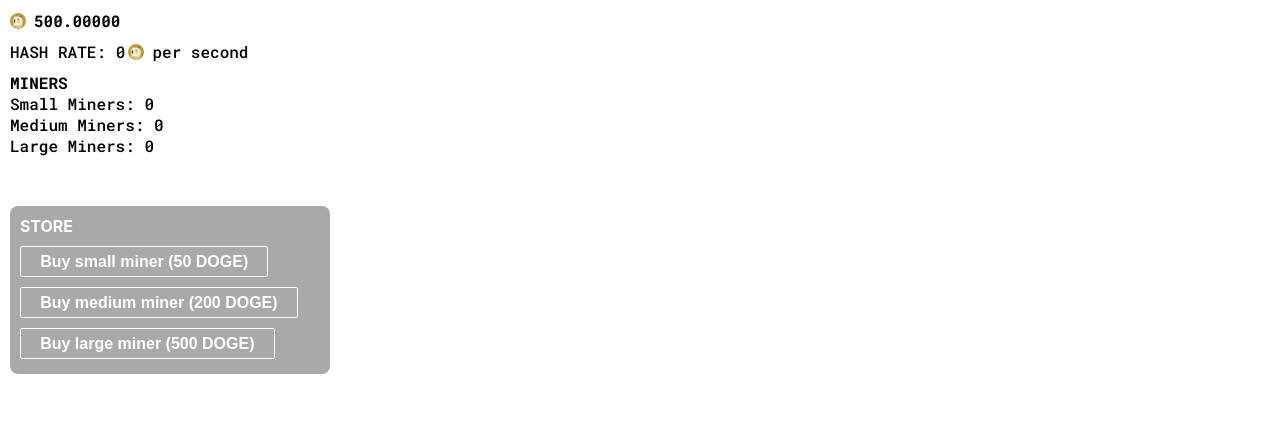
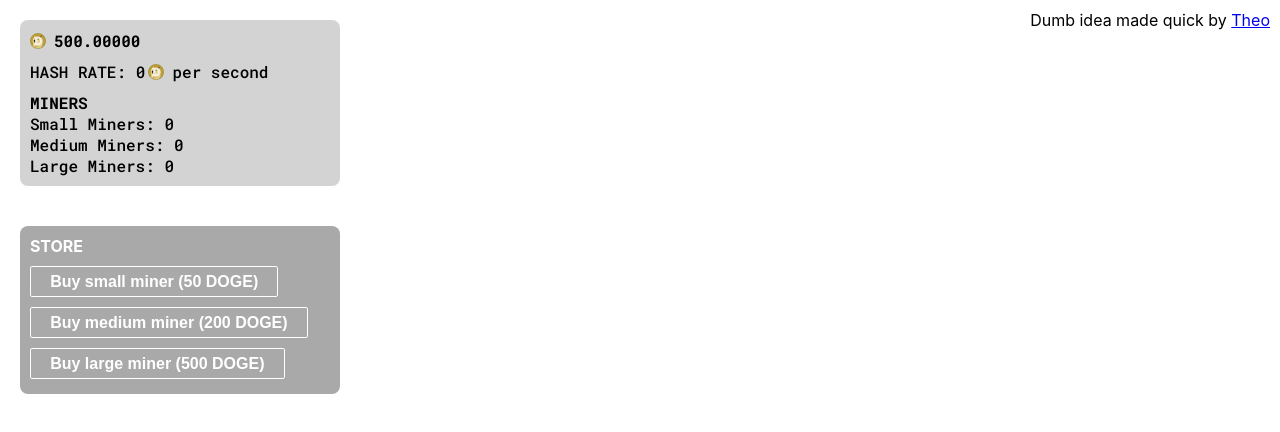
Before and after one commit to t3dotgg/dogecoin-simulator, a React (Vite) app: page / in a window 1280 px wide. Shown: the top 432 px of the page. Built offline with nearby package versions, Linux system fonts and the light colour scheme.

Commit message:
Dev panel, ui tidyup, theo ad

```diff
--- a/src/Game.tsx
+++ b/src/Game.tsx
@@ -1,18 +1,25 @@
 import React from "react";
+import { DevPanel } from "./dev/panel";
 import { useGameRunner } from "./engine/runtime";
 import { MinerMarket } from "./interface/miner-market";
+import { PhaseTwo } from "./interface/phase-two";
 import { MyStuff } from "./interface/stuff";
+import { AdForTheo } from "./interface/theo-ad";
 
 function Game() {
   useGameRunner();
 
   return (
-    <div style={{ padding: 10 }}>
-      <header className="App-header">
-        <MyStuff />
+    <div className="gamescreen">
+      <MyStuff />
 
-        <MinerMarket />
-      </header>
+      <MinerMarket />
+
+      <PhaseTwo />
+
+      <DevPanel />
+
+      <AdForTheo />
     </div>
   );
 }
--- /dev/null
+++ b/src/dev/panel.tsx
@@ -0,0 +1,29 @@
+import React from "react";
+import { useGameStore } from "../engine/game";
+
+export const DevPanel: React.FC = () => {
+  const gameStore = useGameStore();
+
+  const urlParams = new URLSearchParams(window.location.search);
+  const devMode = urlParams.get("devmode");
+
+  if (!devMode) return null;
+
+  return (
+    <div
+      style={{
+        position: "absolute",
+        right: 0,
+        bottom: 0,
+        padding: 100,
+        backgroundColor: "red",
+        display: "flex",
+        flexDirection: "column",
+        color: "white",
+      }}
+    >
+      <div style={{ paddingBottom: 10 }}>Dev panel</div>
+      <button onClick={() => gameStore.addCoin(10000)}>+10k</button>
+    </div>
+  );
+};
--- a/src/index.css
+++ b/src/index.css
@@ -28,3 +28,20 @@ button {
   cursor: pointer;
   background-color: transparent;
 }
+
+.gamescreen {
+  position: relative;
+  display: flex;
+  flex-direction: column;
+  flex-wrap: wrap;
+  height: 100vh;
+  overflow-y: hidden;
+  overflow-x: hidden;
+}
+
+@media (max-width: 800px) {
+  .gamescreen {
+    flex-wrap: nowrap;
+    overflow-y: scroll;
+  }
+}
--- a/src/interface/miner-market.tsx
+++ b/src/interface/miner-market.tsx
@@ -11,7 +11,7 @@ export const MinerMarket: React.FC = () => {
         padding: 10,
         borderRadius: 8,
         maxWidth: 300,
-        marginTop: 50,
+        margin: 20,
       }}
     >
       <div style={{ fontWeight: "bold", color: "white", paddingBottom: 10 }}>
--- /dev/null
+++ b/src/interface/phase-two.tsx
@@ -0,0 +1,23 @@
+import React from "react";
+import { useGameStore } from "../engine/game";
+
+export const PhaseTwo: React.FC = () => {
+  const gameStore = useGameStore();
+
+  if (gameStore.dogecoin < 10000) return null;
+
+  return (
+    <div
+      style={{
+        backgroundColor: "darkgray",
+        padding: 10,
+        borderRadius: 8,
+        width: 300,
+        margin: 20,
+        height: 400,
+      }}
+    >
+      Phase Two (coming soon)
+    </div>
+  );
+};
--- a/src/interface/stuff.tsx
+++ b/src/interface/stuff.tsx
@@ -15,6 +15,11 @@ export const MyStuff: React.FC = () => {
     <div
       style={{
         fontFamily: "Roboto mono",
+        backgroundColor: "lightgray",
+        borderRadius: 8,
+        maxWidth: 300,
+        margin: 20,
+        padding: 10,
       }}
     >
       <div
--- /dev/null
+++ b/src/interface/theo-ad.tsx
@@ -0,0 +1,7 @@
+import React from "react";
+
+export const AdForTheo = () => (
+  <div style={{ position: "absolute", right: 0, top: 0, padding: 10 }}>
+    Dumb idea made quick by <a href="https://twitter.com/t3dotgg">Theo</a>
+  </div>
+);
```
